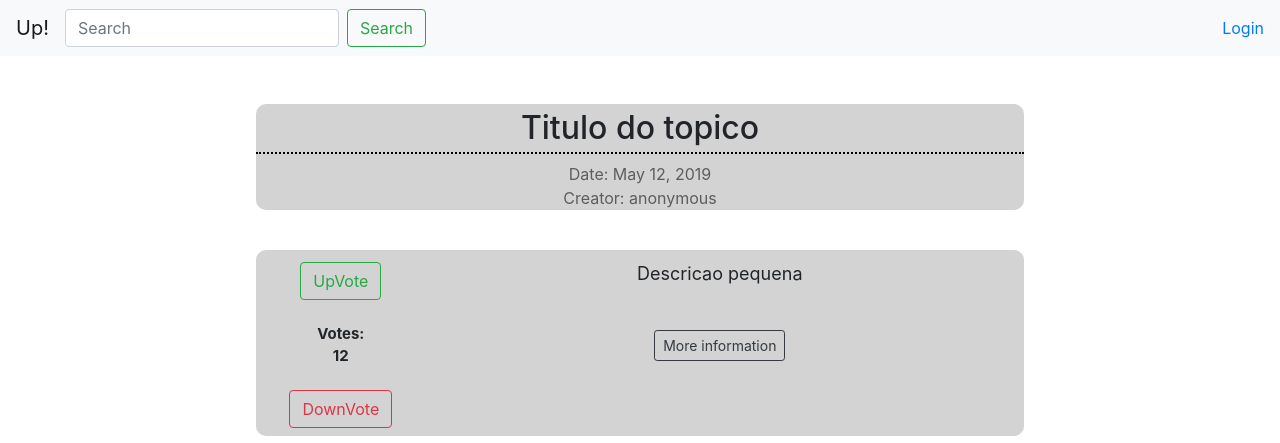
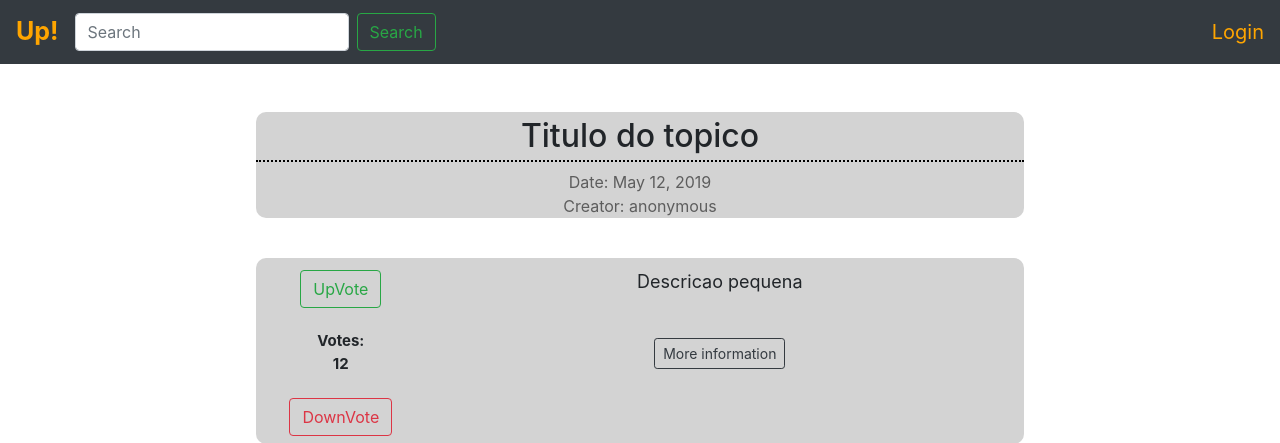
Before and after one commit to LucasSte/WebApp-CES-22, a Django app: page /Topics/2/ in a window 1280 px wide. Shown: the top 443 px of the page. Run offline with Django 3.2, Linux system fonts and the light colour scheme; data comes from the database, SQL or seed files in the repository; some libraries are stand-ins or nearby versions.

Commit message:
Updating front-end

```diff
--- a/templates/WebApp/base.html
+++ b/templates/WebApp/base.html
@@ -10,8 +10,8 @@
 
 <body>
 
-<nav class="navbar navbar-expand-lg navbar-light bg-light">
-  <a class="navbar-brand" href="{% url 'index' %}">Up!</a>
+<nav class="navbar navbar-expand-lg navbar-dark bg-dark">
+  <a class="navbar-brand" style="color: orange; font-size: 25px; font-weight: bold" href="{% url 'index' %}">Up!</a>
   <button class="navbar-toggler" type="button" data-toggle="collapse" data-target="#navbarSupportedContent" aria-controls="navbarSupportedContent" aria-expanded="false" aria-label="Toggle navigation">
     <span class="navbar-toggler-icon"></span>
   </button>
@@ -36,7 +36,7 @@
         </li>
         {% else %}
         <li class="nav-item">
-            <a href="{% url 'user_login' %}" class="nav_link">Login</a>
+            <a href="{% url 'user_login' %}" style="color: orange; font-size: 20px;" class="nav_link">Login</a>
         </li>
         {% endif %}
     </ul>
```
